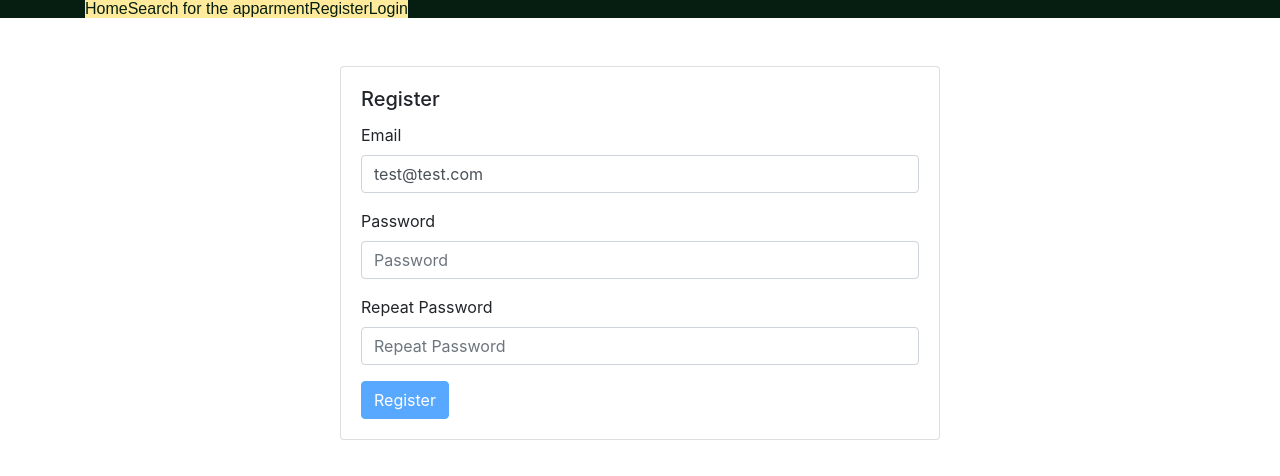
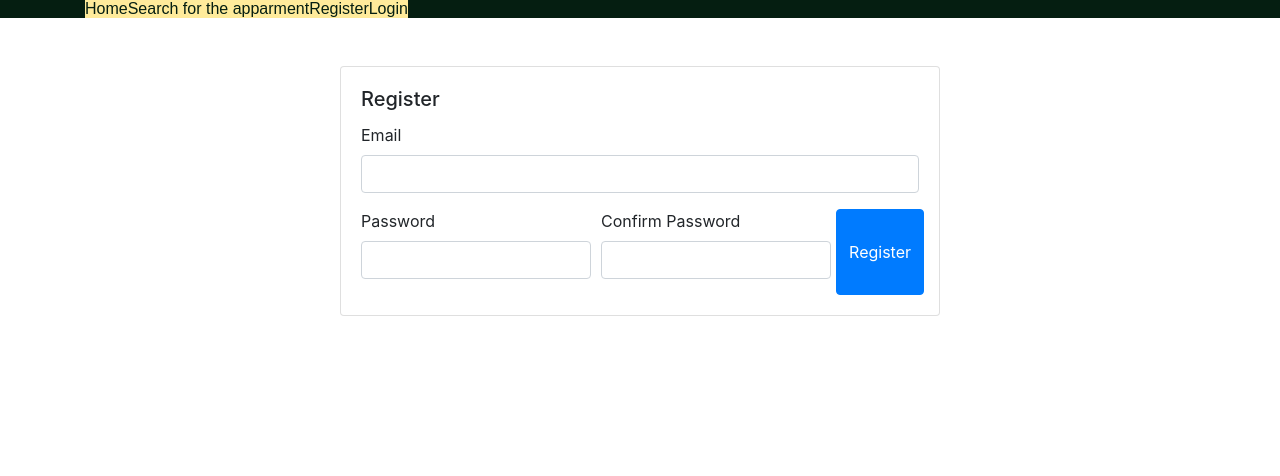
Before and after one commit to adrianlukaszek1992/Apartments, an Angular app in the folder frontend/: page /register in a window 1280 px wide. Shown: the top 476 px of the page. Built offline with nearby package versions, Linux system fonts and the light colour scheme.

Commit message:
switched to form validation for register.component

```diff
--- a/frontend/src/app/app.module.ts
+++ b/frontend/src/app/app.module.ts
@@ -1,6 +1,6 @@
 import { BrowserModule } from '@angular/platform-browser';
 import { NgModule } from '@angular/core';
-import { FormsModule } from '@angular/forms';
+import {FormsModule, ReactiveFormsModule} from '@angular/forms';
 import { HttpClientModule } from '@angular/common/http';
 
 import { AppRoutingModule } from './app-routing.module';
@@ -12,6 +12,7 @@ import { AsyncObservablePipeComponent } from './async-observable-pipe/async-obse
 import { HomeComponent } from './home/home.component';
 import { NavbarComponent } from './navbar/navbar.component';
 import { RegisterPageComponent } from './register-page/register-page.component';
+import {CommonModule} from '@angular/common';
 
 @NgModule({
   declarations: [
@@ -22,6 +23,9 @@ import { RegisterPageComponent } from './register-page/register-page.component';
     RegisterPageComponent,
   ],
   imports: [
+    CommonModule,
+    FormsModule,
+    ReactiveFormsModule,
     BrowserModule,
     FormsModule,
     HttpClientModule,
--- a/frontend/src/app/login-page/login-page.component.html
+++ b/frontend/src/app/login-page/login-page.component.html
@@ -3,13 +3,29 @@
     <h5 class="card-title">Login</h5>
     <div class="form-group">
       <label for="email">Email</label>
-      <input type="text" class="form-control" id="email" placeholder="Email Address" [(ngModel)]="email">
+      <input
+        type="email"
+        class="form-control"
+        id="email"
+        placeholder="Email Address"
+        pattern="^\w+([\.-]?\w+)*@\w+([\.-]?\w+)*(\.\w{2,3})+$"
+        [(ngModel)]="email">
     </div>
     <div class="form-group">
       <label for="email">Password</label>
-      <input type="password" class="form-control" id="password" placeholder="Password" [(ngModel)]="password">
+      <input
+        type="password"
+        class="form-control"
+        id="password"
+        placeholder="Password"
+        [(ngModel)]="password">
     </div>
-    <p class="alert alert-danger" *ngIf="error">{{error}}</p>
-    <button type="submit" class="btn btn-primary" (click)="tryLogin()">Login</button>
+    <p
+      class="alert alert-danger"
+      *ngIf="error">{{error}}</p>
+    <button
+      type="submit"
+      class="btn btn-primary"
+      (click)="tryLogin()">Login</button>
   </div>
 </div>
--- a/frontend/src/app/register-page/register-page.component.html
+++ b/frontend/src/app/register-page/register-page.component.html
@@ -1,20 +1,38 @@
 <div class="card mt-5" style="margin:auto;width: 600px;">
+  <form [formGroup]="registerForm" (ngSubmit)="onSubmit()">
   <div class="card-body">
     <h5 class="card-title">Register</h5>
     <div class="form-group">
-      <label for="email">Email</label>
-      <input type="text" class="form-control" id="email" placeholder="Email Address" [(ngModel)]="email">
+      <label>Email</label>
+      <input type="text" formControlName="email" class="form-control" [ngClass]="{ 'is-invalid': submitted && f.email.errors }" />
+      <div *ngIf="submitted && f.email.errors" class="invalid-feedback">
+        <div *ngIf="f.email.errors.required">Email is required</div>
+        <div *ngIf="f.email.errors.email">Email must be a valid email address</div>
+      </div>
     </div>
-    <div class="form-group">
-      <label for="email">Password</label>
-      <input type="password" class="form-control" id="password" placeholder="Password" (blur)="isPasswordMatch()" [(ngModel)]="password">
-    </div>
-    <div class="form-group">
-      <label for="email">Repeat Password</label>
-      <input type="password" class="form-control" (blur)="isPasswordMatch()" id="passwordRepeated" placeholder="Repeat Password" [(ngModel)]="passwordRepeated">
-      <p [hidden]="isPwdMatch || !blurPwd">Passwords doesn't match</p>
-    </div>
+    <div class="form-row">
+      <div class="form-group col">
+        <label>Password</label>
+        <input type="password" formControlName="password" class="form-control" [ngClass]="{ 'is-invalid': submitted && f.password.errors }" />
+        <div *ngIf="submitted && f.password.errors" class="invalid-feedback">
+          <div *ngIf="f.password.errors.required">Password is required</div>
+          <div *ngIf="f.password.errors.minlength">Password must be at least 6 characters</div>
+        </div>
+      </div>
+      <div class="form-group col">
+        <label>Confirm Password</label>
+        <input type="password" formControlName="confirmPassword" class="form-control" [ngClass]="{ 'is-invalid': submitted && f.confirmPassword.errors }" />
+        <div *ngIf="submitted && f.confirmPassword.errors" class="invalid-feedback">
+          <div *ngIf="f.confirmPassword.errors.required">Confirm Password is required</div>
+          <div *ngIf="f.confirmPassword.errors.mustMatch">Passwords must match</div>
+        </div>
+      </div>
     <p class="alert alert-danger" *ngIf="error">{{error}}</p>
-    <button type="submit" class="btn btn-primary" [disabled]= "!isPwdMatch" (click)="tryRegister()">Register</button>
+    <button
+      type="submit"
+      class="btn btn-primary"
+     >Register</button>
   </div>
+  </div>
+  </form>
 </div>
--- a/frontend/src/app/register-page/register-page.component.ts
+++ b/frontend/src/app/register-page/register-page.component.ts
@@ -2,6 +2,8 @@ import { Component, OnInit } from '@angular/core';
 import { ApiService } from '../api.service';
 import { CustomerService } from '../customer.service';
 import { Router } from '@angular/router';
+import { FormBuilder, FormGroup, Validators } from '@angular/forms';
+// import { MustMatch } from './_helpers/must-match.validator';
 
 @Component({
   selector: 'app-register-page',
@@ -10,36 +12,50 @@ import { Router } from '@angular/router';
 })
 export class RegisterPageComponent implements OnInit {
 
-  email = 'test@test.com';
-  password: string;
-  passwordRepeated: string;
-  isPwdMatch: boolean;
+  registerForm: FormGroup;
+  submitted = false;
   error: any;
-  blurPwd: boolean;
 
   constructor(
     private apiService: ApiService,
     private customerService: CustomerService,
-    private router: Router
+    private router: Router,
+    private formBuilder: FormBuilder
   ) { }
 
   ngOnInit() {
     if (this.customerService.isLogged()) {
       this.router.navigateByUrl('/dashboard');
     }
+    this.registerForm = this.formBuilder.group({
+      email: ['', [Validators.required, Validators.email]],
+      password: ['', [Validators.required, Validators.minLength(6)]],
+      confirmPassword: ['', Validators.required],
+    }, {
+     // validator: MustMatch('password', 'confirmPassword')
+    });
   }
 
-  isPasswordMatch() {
-    this.password === this.passwordRepeated
-      ? this.isPwdMatch = true
-      : this.isPwdMatch = false;
-    this.blurPwd = true;
+
+  get f() { return this.registerForm.controls; }
+  onSubmit() {
+    this.submitted = true;
+
+    // stop here if form is invalid
+    if (this.registerForm.invalid) {
+      console.log('aaa')
+      return;
+    }
+
+    // display form values on success
+    alert('SUCCESS!! :-)\n\n' + JSON.stringify(this.registerForm.value, null, 4));
+    this.tryRegister();
   }
 
    tryRegister() {
      this.apiService.register(
-      this.email,
-      this.password
+       this.registerForm.controls.email.value,
+       this.registerForm.controls.password.value,
     ).subscribe(
        res => {
         if (res.token) {
```
